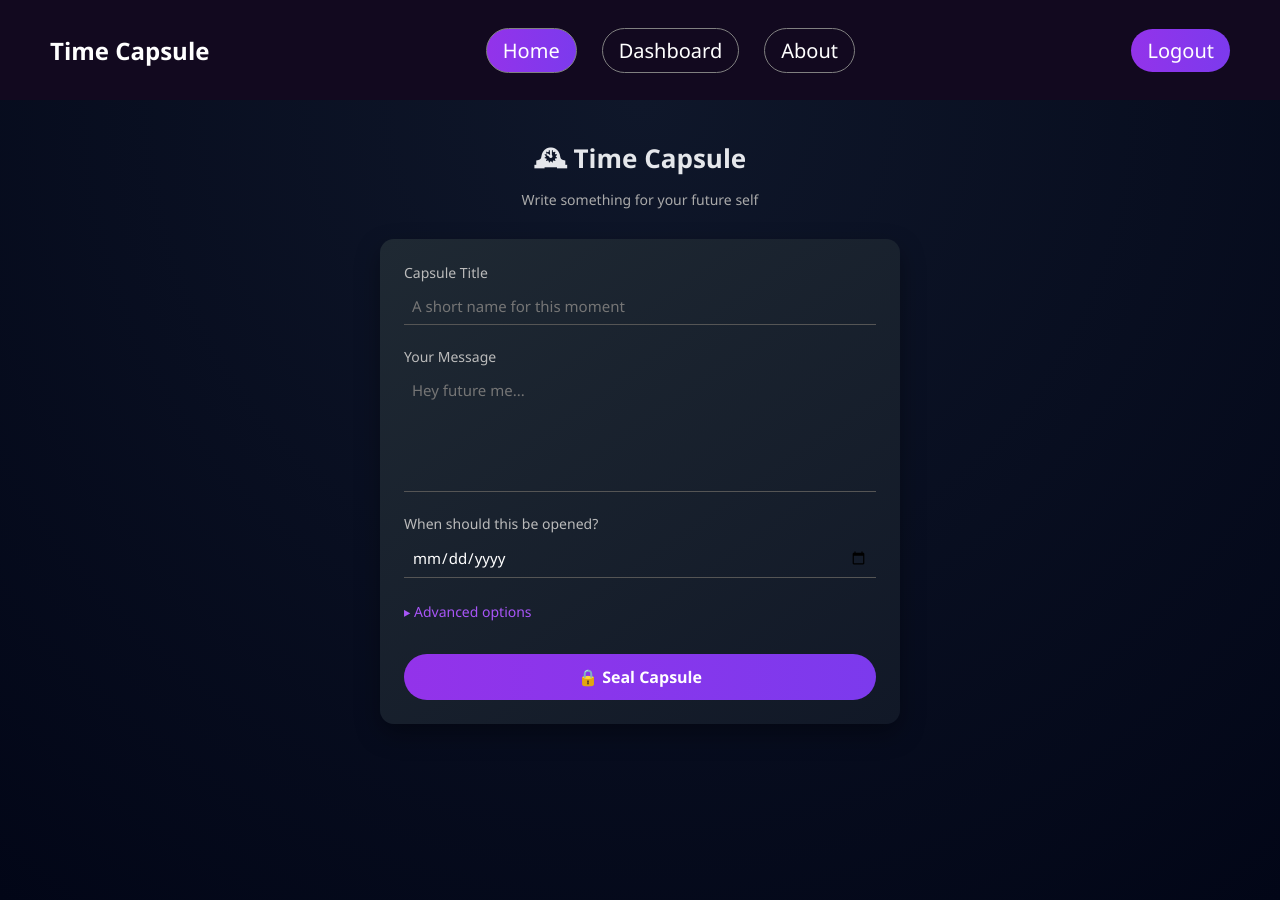
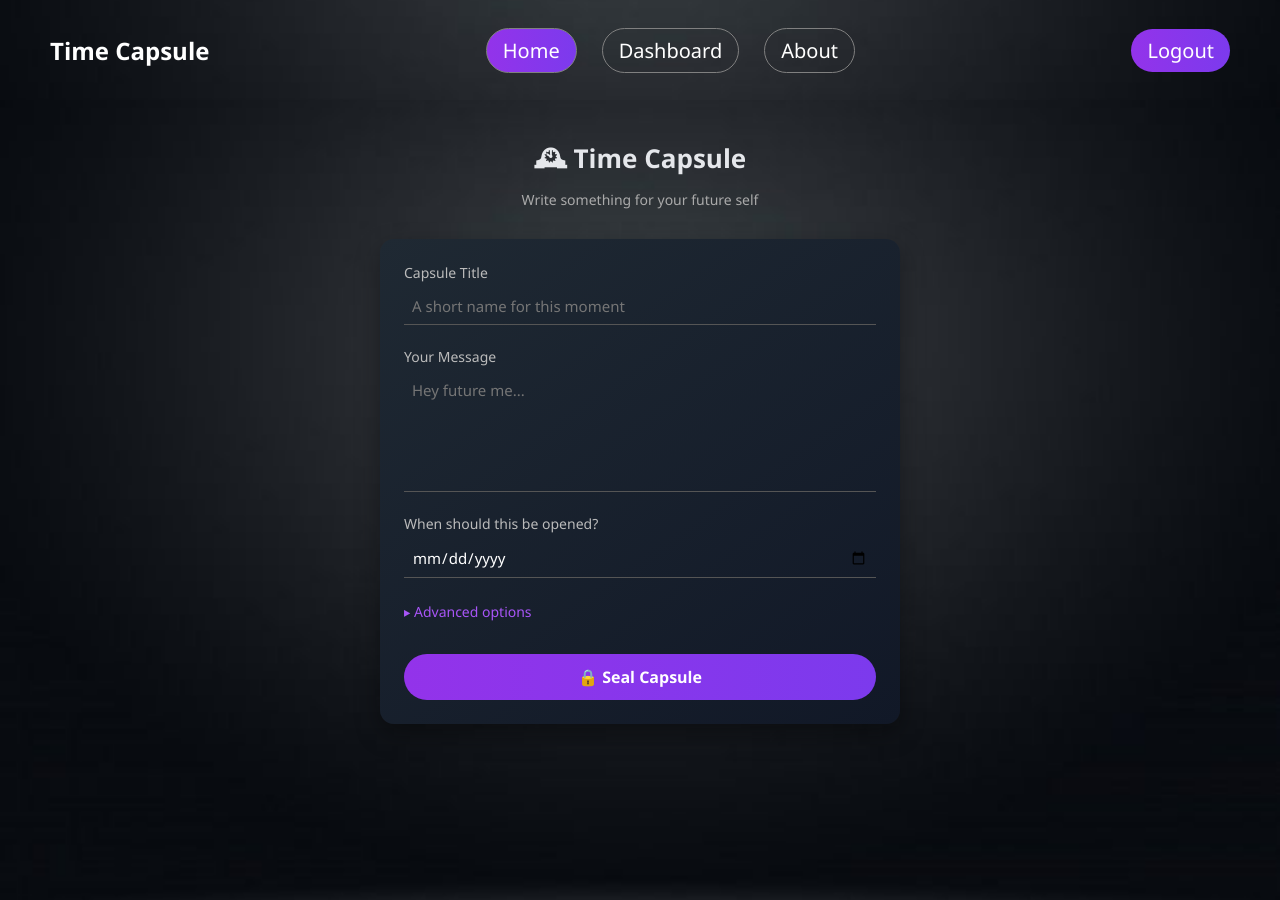
Before and after one commit to Rajat-0707/digitalFootprintTimeCapsule, a React (Vite) app in the folder DigitalFootprintTimeCapsule/: page /home in a window 1280 px wide. Built offline with nearby package versions, Linux system fonts and the light colour scheme; sample sign-in values are in the browser's storage.

Commit message:
added bg image

```diff
--- a/DigitalFootprintTimeCapsule/src/css/createCapsule.css
+++ b/DigitalFootprintTimeCapsule/src/css/createCapsule.css
@@ -1,4 +1,3 @@
-/* Page background */
 .capsule-page {
     min-height: 100vh;
     background: #0b0614;
@@ -7,9 +6,12 @@
     flex-direction: column;
     align-items: center;
     padding: 40px 16px;
+    background-image: url("/loginbg.png");
+    background-size: cover;
+    background-position: center;
+    background-repeat: no-repeat;
 }
 
-/* Header */
 .capsule-header {
     text-align: center;
     margin-bottom: 30px;
@@ -25,7 +27,6 @@
     color: #aaa;
 }
 
-/* Card */
 .capsule-card {
     width: 100%;
     max-width: 520px;
@@ -38,7 +39,6 @@
     gap: 22px;
 }
 
-/* Fields */
 .field {
     display: flex;
     flex-direction: column;
@@ -71,14 +71,12 @@
     border-color: #a855f7;
 }
 
-/* Helper */
 .helper-text {
     font-size: 13px;
     color: #aaa;
     margin-top: 4px;
 }
 
-/* Advanced */
 .advanced span {
     font-size: 14px;
     color: #a855f7;
@@ -93,7 +91,6 @@
     font-size: 14px;
 }
 
-/* Button */
 .seal-btn {
     margin-top: 10px;
     padding: 12px;
@@ -112,7 +109,6 @@
     box-shadow: 0 6px 16px rgba(147, 51, 234, 0.45);
 }
 
-/* Mobile */
 @media (max-width: 600px) {
     .capsule-card {
         padding: 22px;
--- a/DigitalFootprintTimeCapsule/src/css/myCapsules.css
+++ b/DigitalFootprintTimeCapsule/src/css/myCapsules.css
@@ -3,6 +3,10 @@
   min-height: 100vh;
   background: radial-gradient(circle at top, #0f172a, #020617);
   color: #e5e7eb;
+  background-image: url("/loginbg.png");
+  background-size: cover;
+  background-position: center;
+  background-repeat: no-repeat;
 }
 
 .page-title {
--- a/DigitalFootprintTimeCapsule/src/css/navbar.css
+++ b/DigitalFootprintTimeCapsule/src/css/navbar.css
@@ -7,6 +7,10 @@
     align-items: center;
     padding: 0 50px;
     box-shadow: 0 0 20px rgba(150, 80, 255, 0.2);
+    background-image: url("/loginbg.png");
+    background-size: cover;
+    background-position: center;
+    background-repeat: no-repeat;
 }
 
 .logo{
```
Also changed, not shown: DigitalFootprintTimeCapsule/public/login-bg.png (deleted).
